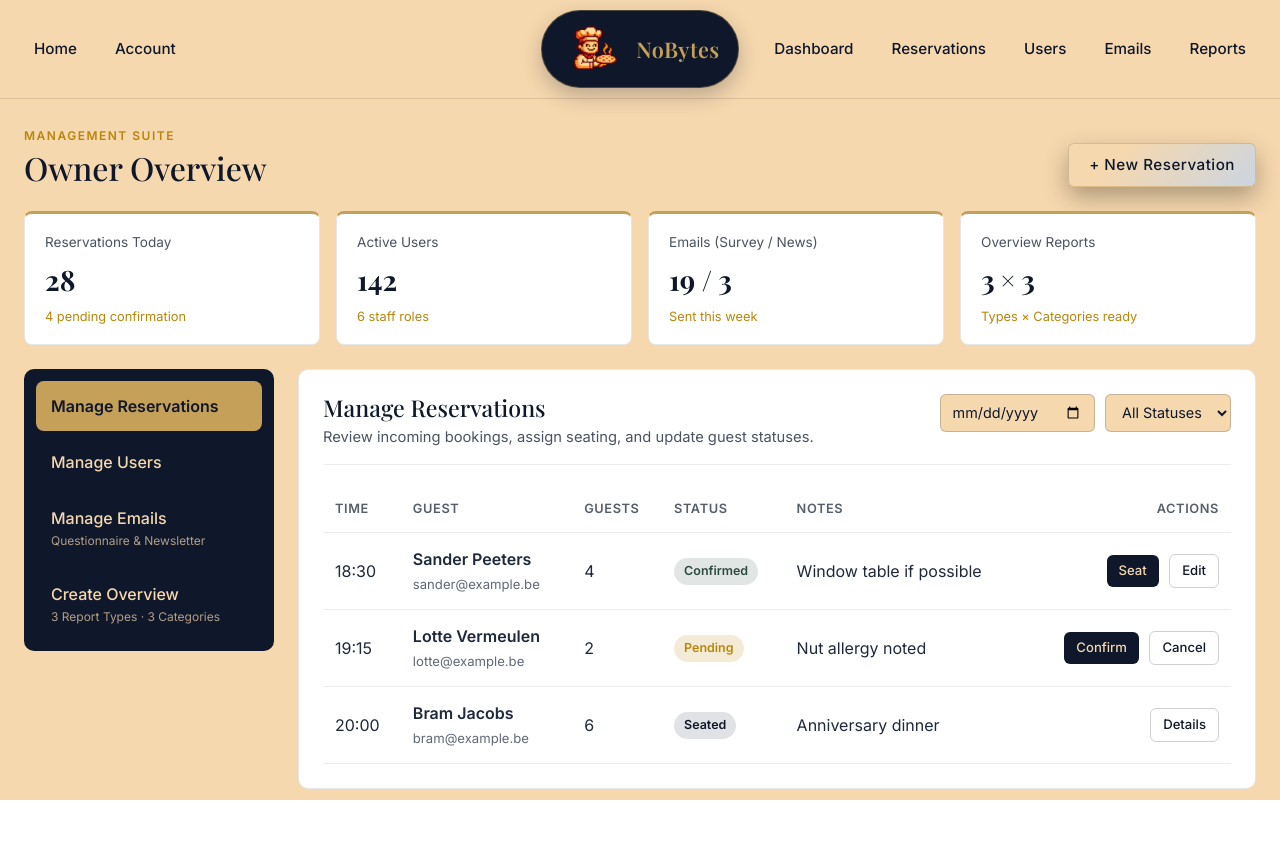
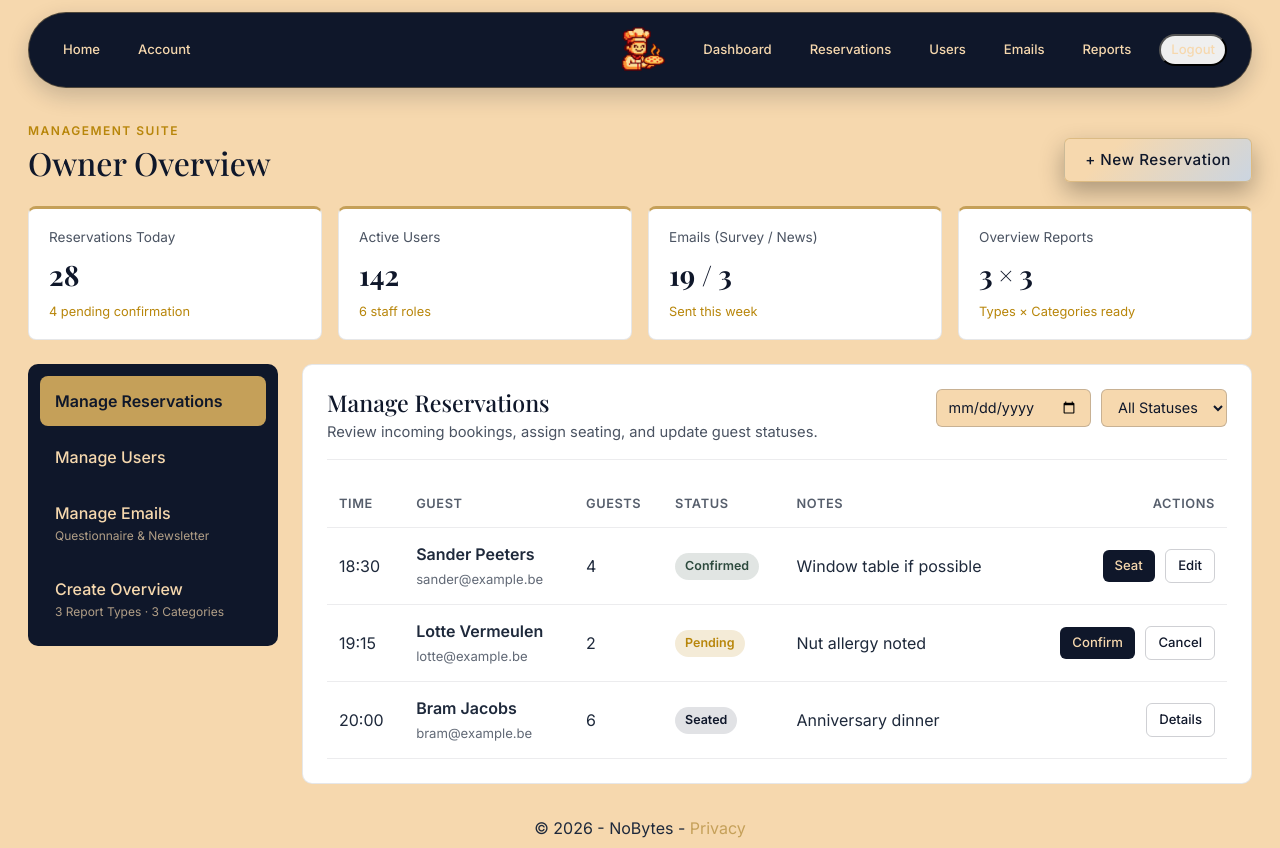
Before and after one commit to CrimsonGwen/NoBytes, an ASP.NET Core app: page /Owner in a window 1280 px wide. Before the commit the page ends 800 px from the top, so only its background shows below. Run offline with ASP.NET Core 8, Linux system fonts and the light colour scheme; the visitor is signed in with stand-in values (Sample User, id 1); style sheets or scripts are compiled from the project's sources.

Commit message:
Navbar changes Added authentication Added different role actions Added logout

```diff
--- a/Views/Account/LogIn.cshtml
+++ b/Views/Account/LogIn.cshtml
@@ -1,7 +1,9 @@
 @model Restaurant.ViewModels.LogInViewModel;
 @{
     ViewData["Title"] = "LogIn";
+    var isAuthenticated = User?.Identity?.IsAuthenticated ?? false;
 }
+
 
 <div class="text-center hero">
     <div class="text-background">
--- a/Views/Account/LogIn.cshtml.css
+++ b/Views/Account/LogIn.cshtml.css
@@ -4,11 +4,6 @@
     position: relative;
     width: 100%;
     flex: 1 0 auto;
-    background-image: url("/Gemini_Generated_Image_ohctxyohctxyohct.jpeg");
-    background-size: cover;
-    background-position: center;
-    background-repeat: no-repeat;
-    image-rendering: pixelated;
     display: flex;
     flex-direction: column;
     justify-content: center;
--- a/Views/Shared/_Layout.cshtml
+++ b/Views/Shared/_Layout.cshtml
@@ -15,12 +15,18 @@
     @{
         var isHomescreen = ViewData["IsHomescreen"] as bool? ?? false;
         var isAuthenticated = User?.Identity?.IsAuthenticated ?? false;
+
+        var isOwner = isAuthenticated && User!.IsInRole("Eigenaar");
+        var isManager = isAuthenticated && User!.IsInRole("Zaalverantwoordelijke");
+        var isCook = isAuthenticated && User!.IsInRole("Kok");
+        var isWaiter = isAuthenticated && User!.IsInRole("Ober");
+        var isCustomer = isAuthenticated && User!.IsInRole("Klant");
     }
 
-    @if (isHomescreen)
+@if (isHomescreen)
     {
         <header class="home-minimal-header">
-            <a class="brand-pill" asp-area="" asp-controller="Home" asp-action="Index">
+            <a class="brand-pill brand-pill--home" asp-area="" asp-controller="Home" asp-action="Index">
                 <img src="/Pixelkok met dampende pizza.png" class="nobytes-logo" alt="NoBytes Logo" />
                 <span class="brand-pill-title">NoBytes</span>
             </a>
@@ -29,32 +35,54 @@
     else
     {
         <header class="app-header">
-            <nav class="app-navbar">
-                <!-- Left of logo: Home & Account -->
+            <nav class="nav-capsule" aria-label="Primary navigation">
                 <div class="nav-group-left">
-                    <a class="nav-link-luxury" asp-area="" asp-controller="Home" asp-action="Index">Home</a>
-                    <a class="nav-link-luxury" asp-area="" asp-controller="Account" asp-action="Index">Account</a>
+                    <a class="nav-link-pill" asp-area="" asp-controller="Home" asp-action="Index">Home</a>
+                    <a class="nav-link-pill" asp-area="" asp-controller="Account" asp-action="Index">Account</a>
                 </div>
 
-                <!-- Center: Pill Brand Badge -->
-                <a class="brand-pill brand-pill--compact" asp-area="" asp-controller="Home" asp-action="Index">
+                <a class="nav-center-brand" asp-area="" asp-controller="Home" asp-action="Index" aria-label="NoBytes Home">
                     <img src="/Pixelkok met dampende pizza.png" class="nobytes-logo" alt="NoBytes Logo" />
-                    <span class="brand-pill-title">NoBytes</span>
                 </a>
 
-                <!-- Right: Full navigation only once logged in -->
                 <div class="nav-group-right">
                     @if (isAuthenticated)
                     {
-                        <a class="nav-link-luxury" asp-controller="Owner" asp-action="Dashboard">Dashboard</a>
-                        <a class="nav-link-luxury" asp-controller="Reservations" asp-action="Index">Reservations</a>
-                        <a class="nav-link-luxury" asp-controller="Users" asp-action="Index">Users</a>
-                        <a class="nav-link-luxury" asp-controller="Emails" asp-action="Index">Emails</a>
-                        <a class="nav-link-luxury" asp-controller="Reports" asp-action="Index">Reports</a>
-                    }
-                    else
-                    {
-                        <a class="nav-link-luxury" asp-controller="LogIn" asp-action="LogIn">Login</a>
+                        @if (isOwner)
+                        {
+                            <a class="nav-link-pill" asp-controller="Owner" asp-action="Dashboard">Dashboard</a>
+                            <a class="nav-link-pill" asp-controller="Reservations" asp-action="Index">Reservations</a>
+                            <a class="nav-link-pill" asp-controller="Users" asp-action="Index">Users</a>
+                            <a class="nav-link-pill" asp-controller="Emails" asp-action="Index">Emails</a>
+                            <a class="nav-link-pill" asp-controller="Reports" asp-action="Index">Reports</a>
+                        }
+                        else if (isManager)
+                        {
+                            <a class="nav-link-pill" asp-controller="Manager" asp-action="Dashboard">Dashboard</a>
+                            <a class="nav-link-pill" asp-controller="Reservations" asp-action="Index">Reservations</a>
+                            <a class="nav-link-pill" asp-controller="Users" asp-action="Index">Users</a>
+                            <a class="nav-link-pill" asp-controller="Reports" asp-action="Index">Reports</a>
+                        }
+                        else if (isCook)
+                        {
+                            <a class="nav-link-pill" asp-controller="Kitchen" asp-action="Orders">Kitchen</a>
+                            <a class="nav-link-pill" asp-controller="Reservations" asp-action="FloorOverview">Covers</a>
+                        }
+                        else if (isWaiter)
+                        {
+                            <a class="nav-link-pill" asp-controller="Reservations" asp-action="Index">Reservations</a>
+                            <a class="nav-link-pill" asp-controller="Kitchen" asp-action="ReadyOrders">Orders</a>
+                        }
+                        else if (isCustomer)
+                        {
+                            <a class="nav-link-pill" asp-controller="Reservations" asp-action="MyReservations">My Reservations</a>
+                            <a class="nav-link-pill" asp-controller="Reservations" asp-action="Create">Book Table</a>
+                        }
+
+                        <form asp-controller="Account" asp-action="Logout" method="post" class="d-inline m-0">
+                            @Html.AntiForgeryToken()
+                            <button type="submit" class="nav-link-pill nav-btn-reset">Logout</button>
+                        </form>
                     }
                 </div>
             </nav>
@@ -67,7 +95,7 @@
 
     @if (!isHomescreen)
     {
-        <footer class="custom-border-top footer">
+        <footer class="footer">
             <div class="container">
                 &copy; 2026 - NoBytes - <a asp-area="" asp-controller="Home" asp-action="Privacy">Privacy</a>
             </div>
--- a/Views/Shared/_Layout.cshtml.css
+++ b/Views/Shared/_Layout.cshtml.css
@@ -23,14 +23,6 @@ a {
   border-color: #1861ac;
 }
 
-.custom-border-top {
-    border-top: 2px solid #F52F57;
-}
-
-.custom-border-bottom {
-    border-bottom: 2px solid #F52F57;
-}
-
 .box-shadow {
   box-shadow: 0 .25rem .75rem rgba(0, 0, 0, .05);
 }
@@ -40,20 +32,6 @@ button.accept-policy {
   line-height: inherit;
 }
 
-.footer {
-    width: 100%;
-    white-space: nowrap;
-    line-height: normal;
-    padding: 10px 0;
-    text-align: center;
-}
-
-.nobytes-logo{
-    height: 8vh;
-    margin: 0;
-    padding: 0;
-}
-
 .container-fluid{
     max-height: 50px
 }
--- a/wwwroot/css/site.css
+++ b/wwwroot/css/site.css
@@ -26,14 +26,23 @@
 /* ==========================================
    2. GLOBAL STYLES & TYPOGRAPHY
    ========================================== */
+*, *::before, *::after {
+    box-sizing: border-box;
+}
+
 html, body {
-    height: 100%;
+    min-height: 100vh;
+    min-height: 100dvh;
+    width: 100%;
+    max-width: 100%;
     margin: 0;
     padding: 0;
     overflow-x: hidden;
     font-family: var(--main-font);
     color: var(--text-color);
     background-color: var(--bg-color);
+    display: flex;
+    flex-direction: column;
 }
 
 h1, h2, h3, h4, h5, h6, .navbar-brand {
@@ -51,95 +60,147 @@ a {
     }
 
 /* ==========================================
-   3. STANDARD LAYOUT (NAVBAR & FOOTER)
+   3. PILL NAVBAR & HEADER (NO BOTTOM BORDER)
    ========================================== */
-.navbar-brand {
-    white-space: normal;
-    text-align: center;
-    word-break: break-all;
-    font-weight: 600;
-    color: var(--primary-color) !important;
+.home-minimal-header {
+    position: fixed;
+    top: 48px;
+    left: 50%;
+    transform: translateX(-50%);
+    z-index: 20;
+    max-width: calc(100% - 24px);
 }
 
-.custom-border-top {
-    border-top: 2px solid var(--accent-color);
+.app-header {
+    flex: 0 0 auto;
+    background-color: transparent;
+    border: none;
+    border-bottom: none;
+    box-shadow: none;
+    padding: 12px clamp(12px, 3vw, 28px) 6px;
+    width: 100%;
 }
 
-.custom-border-bottom {
-    border-bottom: 2px solid var(--accent-color);
+.nav-capsule {
+    max-width: 1360px;
+    width: 100%;
+    margin: 0 auto;
+    min-height: 46px;
+    padding: 5px clamp(14px, 2vw, 24px);
+    background-color: var(--primary-color);
+    color: var(--color-cream-100);
+    border-radius: 999px;
+    border: 1px solid rgba(197, 160, 89, 0.35);
+    box-shadow: 0 8px 22px rgba(15, 23, 42, 0.2);
+    display: grid;
+    grid-template-columns: 1fr auto 1fr;
+    align-items: center;
+    gap: 12px;
 }
 
-.box-shadow {
-    box-shadow: 0 .25rem .75rem rgba(0, 0, 0, .05);
+.nav-group-left {
+    display: flex;
+    align-items: center;
+    justify-content: flex-start;
+    gap: clamp(8px, 1.5vw, 18px);
+    flex-wrap: wrap;
 }
 
-button.accept-policy {
-    font-size: 1rem;
-    line-height: inherit;
+.nav-center-brand {
+    display: inline-flex;
+    align-items: center;
+    justify-content: center;
+    padding: 0 6px;
+}
+
+.nav-group-right {
+    display: flex;
+    align-items: center;
+    justify-content: flex-end;
+    gap: clamp(8px, 1.5vw, 18px);
+    flex-wrap: wrap;
+}
+
+.brand-pill--home {
+    display: inline-flex;
+    align-items: center;
+    gap: 8px;
+    background-color: var(--primary-color);
+    color: var(--color-cream-100);
+    padding: 4px 16px;
+    border-radius: 999px;
+    border: 1px solid rgba(197, 160, 89, 0.35);
+    box-shadow: 0 6px 18px rgba(15, 23, 42, 0.25);
+}
+
+.brand-pill-title {
+    font-family: var(--heading-font);
+    font-size: clamp(0.95rem, 1.2vw, 1.15rem);
+    font-weight: 600;
+    letter-spacing: 0.5px;
+    color: var(--secundary-color);
+}
+
+.nobytes-logo {
+    height: 64px !important;
+    width: auto;
+    margin: 0;
+    padding: 0;
+    display: block;
+}
+
+.nav-link-pill {
+    font-size: clamp(0.82rem, 0.95vw, 0.92rem);
+    font-weight: 500;
+    color: var(--color-cream-100);
+    padding: 4px 10px;
+    border-radius: 999px;
+    white-space: nowrap;
+    transition: background-color 0.2s ease, color 0.2s ease;
+}
+
+    .nav-link-pill:hover {
+        color: var(--secundary-color);
+        background-color: rgba(255, 255, 255, 0.08);
+    }
+
+.app-main {
+    flex: 1 0 auto;
+    display: flex;
+    flex-direction: column;
+    padding: clamp(14px, 2.5vw, 28px) clamp(12px, 3vw, 28px) 24px;
+    width: 100%;
 }
 
 .footer {
+    flex: 0 0 auto;
     width: 100%;
     white-space: nowrap;
     line-height: normal;
     padding: 10px 0;
     text-align: center;
-    background-color: var(--bg-color);
 }
 
-.nobytes-logo {
-    height: 8vh;
-    margin: 0;
-    padding: 0;
-}
-
-.container-fluid {
-    max-height: 50px;
+.text-center.hero,
+.dashboard-shell {
+    flex: 1 1 auto;
+    width: 100%;
 }
 
 /* ==========================================
-   4. LUXURY SPLIT-SCREEN HOMESCREEN
+   4. AUTO-ADJUSTING SPLIT-SCREEN HOMESCREEN
    ========================================== */
 .split-hero-wrapper {
     position: relative;
     display: flex;
-    width: 100vw;
+    width: 100%;
     height: 100vh;
+    height: 100dvh;
+    max-height: 100dvh;
+    overflow: hidden;
     background-color: var(--primary-color);
 }
 
-/* Floating Brand Header at Top Center */
-.hero-header-overlay {
-    position: absolute;
-    top: 20px;
-    left: 50%;
-    transform: translateX(-50%);
-    z-index: 10;
-    display: flex;
-    align-items: center;
-    gap: 15px;
-    background: rgba(15, 23, 42, 0.85);
-    padding: 10px 25px;
-    border-radius: 50px;
-    backdrop-filter: blur(8px);
-    border: 1px solid rgba(197, 160, 89, 0.3);
-}
-
-.hero-brand-logo {
-    height: 40px;
-    width: auto;
-}
-
-.hero-brand-title {
-    font-family: var(--heading-font);
-    font-size: 1.4rem;
-    font-weight: 600;
-    color: var(--color-cream-100);
-    margin: 0;
-    letter-spacing: 1px;
-}
-
-/* Split Panes */
 .split-pane {
     position: relative;
     flex: 1;
@@ -201,97 +259,7 @@ button.accept-policy {
     }
 
 /* ==========================================
-   5. CONSISTENT PILL NAVBAR & ROLE LAYOUT
-   ========================================== */
-.home-minimal-header {
-    position: fixed;
-    top: 18px;
-    left: 50%;
-    transform: translateX(-50%);
-    z-index: 20;
-}
-
-.app-header {
-    background-color: var(--bg-color);
-    border-bottom: 1px solid rgba(15, 23, 42, 0.12);
-    padding: 10px 24px;
-}
-
-.app-navbar {
-    max-width: 1400px;
-    margin: 0 auto;
-    display: flex;
-    align-items: center;
-    justify-content: space-between;
-    gap: 16px;
-}
-
-.nav-group-left,
-.nav-group-right {
-    display: flex;
-    align-items: center;
-    gap: 18px;
-    flex: 1;
-}
-
-.nav-group-right {
-    justify-content: flex-end;
-    flex-wrap: wrap;
-}
-
-.brand-pill {
-    display: inline-flex;
-    align-items: center;
-    gap: 12px;
-    background-color: var(--primary-color);
-    color: var(--color-cream-100);
-    padding: 8px 24px;
-    border-radius: 999px;
-    border: 1px solid rgba(197, 160, 89, 0.35);
-    box-shadow: 0 8px 20px rgba(15, 23, 42, 0.25);
-}
-
-    .brand-pill:hover {
-        color: var(--color-cream-100);
-    }
-
-.brand-pill--compact {
-    padding: 6px 18px;
-}
-
-.brand-pill-title {
-    font-family: var(--heading-font);
-    font-size: 1.35rem;
-    font-weight: 600;
-    letter-spacing: 0.5px;
-    color: var(--secundary-color);
-}
-
-.nobytes-logo {
-    height: 36px;
-    width: auto;
-}
-
-.nav-link-luxury {
-    font-size: 0.95rem;
-    font-weight: 500;
-    color: var(--primary-color);
-    padding: 6px 10px;
-    border-radius: 6px;
-}
-
-    .nav-link-luxury:hover {
-        color: var(--secundary-color);
-        background-color: rgba(197, 160, 89, 0.12);
-    }
-
-.app-main {
-    min-height: calc(100vh - 130px);
-    padding: 28px 24px 48px;
-}
-
-/* ==========================================
-   6. DASHBOARD & RESERVATIONS WORKSPACE
+   5. DASHBOARD & RESERVATIONS WORKSPACE
    ========================================== */
 .dashboard-shell {
     max-width: 1360px;
```
Also changed, not shown: other parts of wwwroot/css/site.css (+38 -13 lines), Controllers/AccountController.cs (+11 -0 lines).
